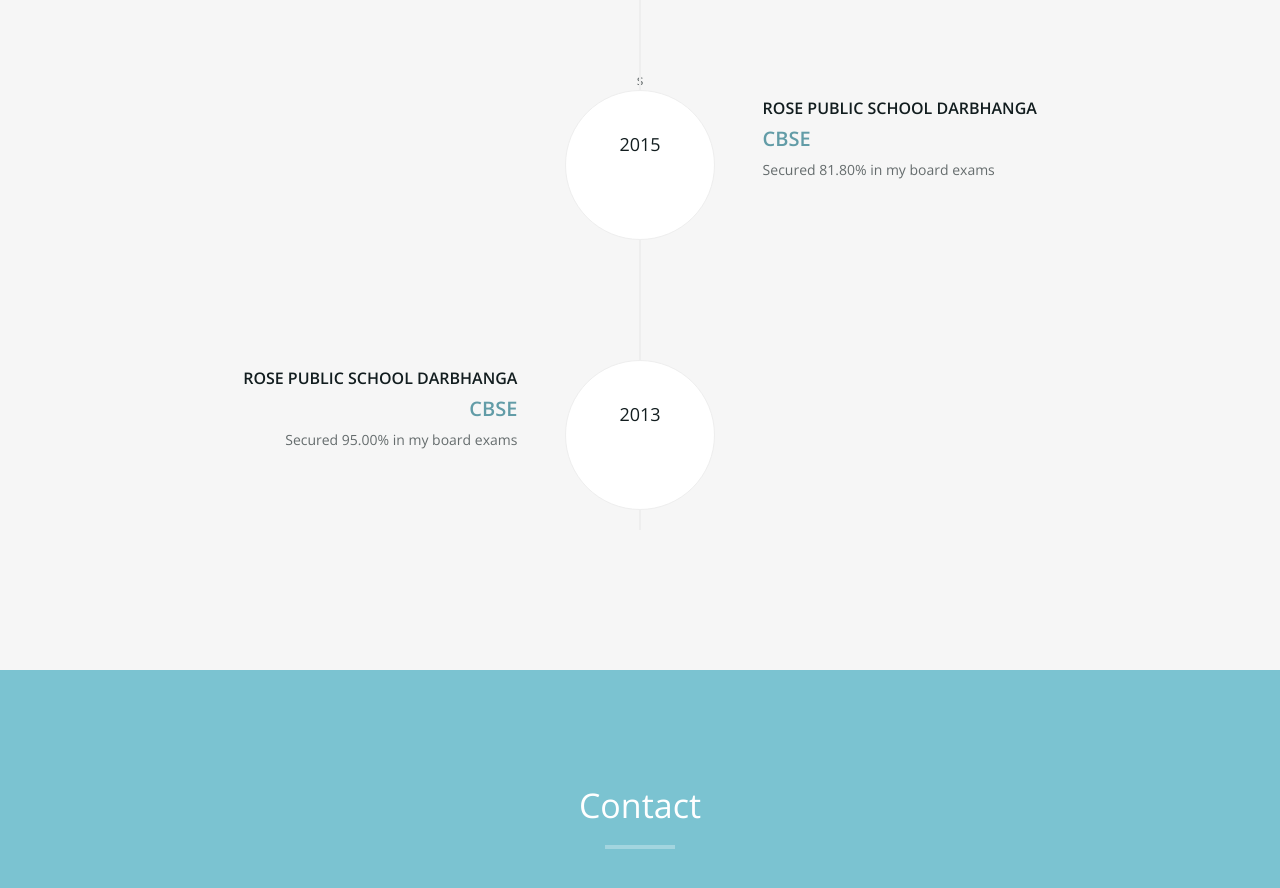
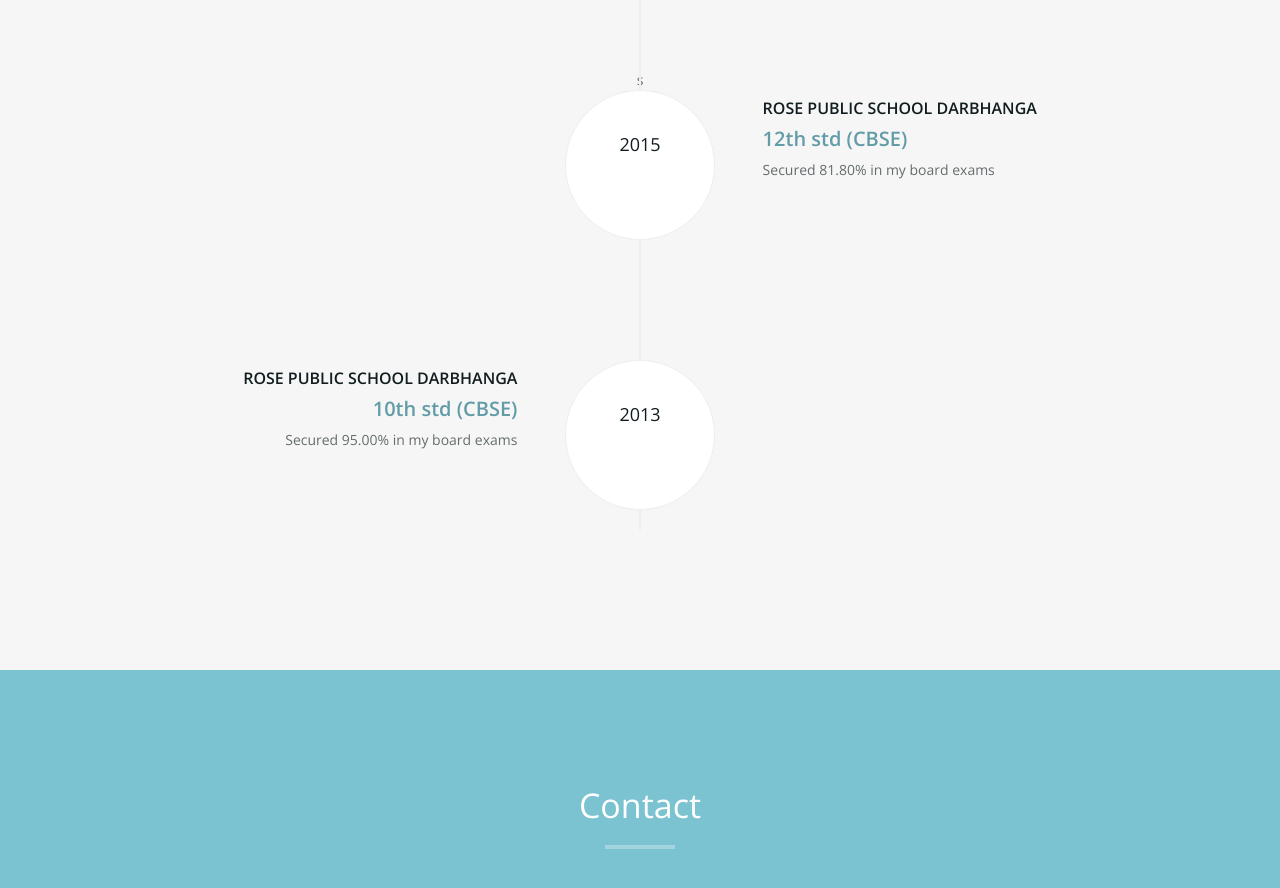
Before and after one commit to vikramadityajha/vikramadityajha.github.io, a plain HTML site: page index.html in a window 1280 px wide. Shown: the part 3960-4848 px from the top of the page. Drawn offline with nearby package versions, Linux system fonts and the light colour scheme.

Commit message:
Update index.html

```diff
--- a/index.html
+++ b/index.html
@@ -396,7 +396,7 @@
             <div class="timeline-panel">
               <div class="timeline-heading">
                 <h4>Rose Public School Darbhanga</h4>
-                <h4 class="subheading">CBSE</h4>
+                <h4 class="subheading">12th std (CBSE)</h4>
               </div>
               <div class="timeline-body">
                 <p>Secured 81.80% in my board exams</p>
@@ -411,7 +411,7 @@
             <div class="timeline-panel">
               <div class="timeline-heading">
                 <h4>Rose Public School Darbhanga</h4>
-                <h4 class="subheading">CBSE</h4>
+                <h4 class="subheading">10th std (CBSE)</h4>
               </div>
               <div class="timeline-body">
                 <p class="text-muted">Secured 95.00% in my board exams</p>
```
